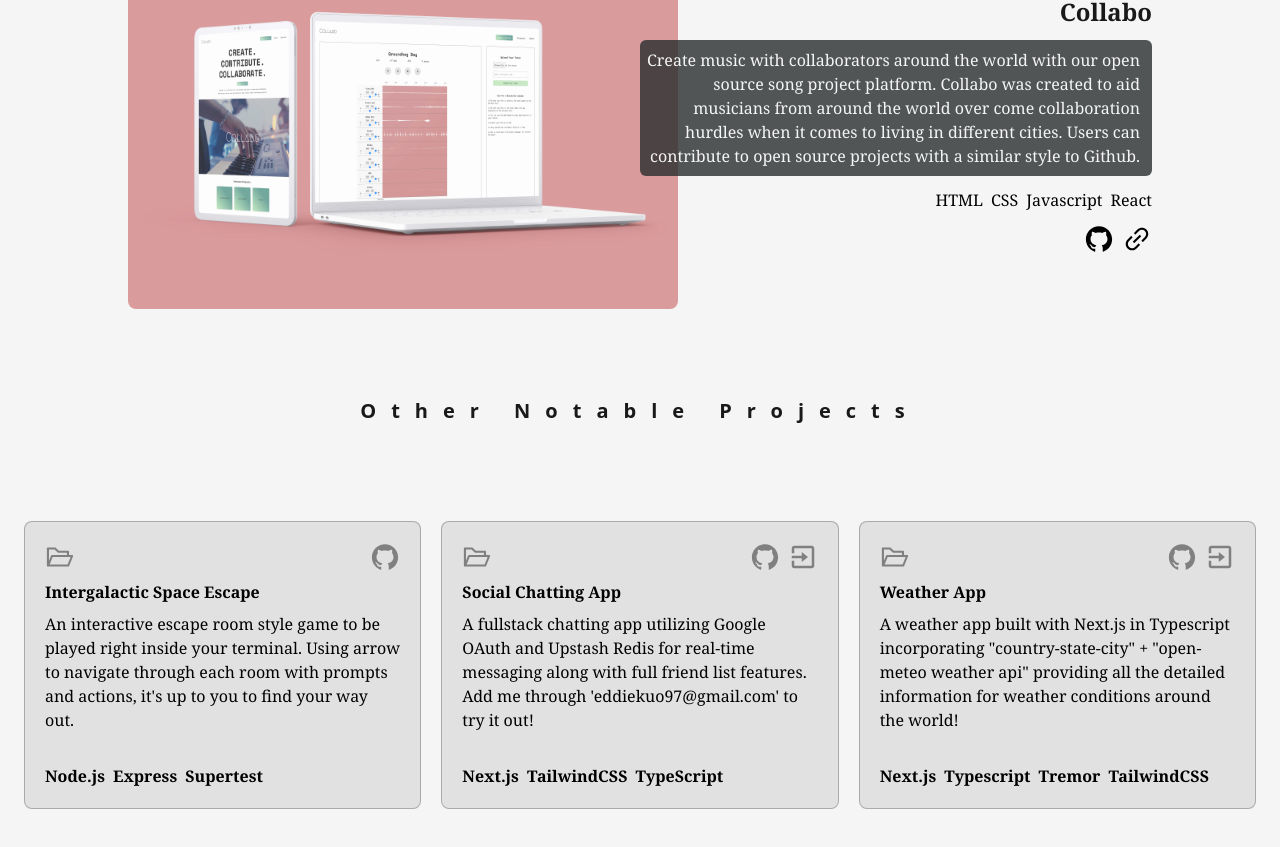
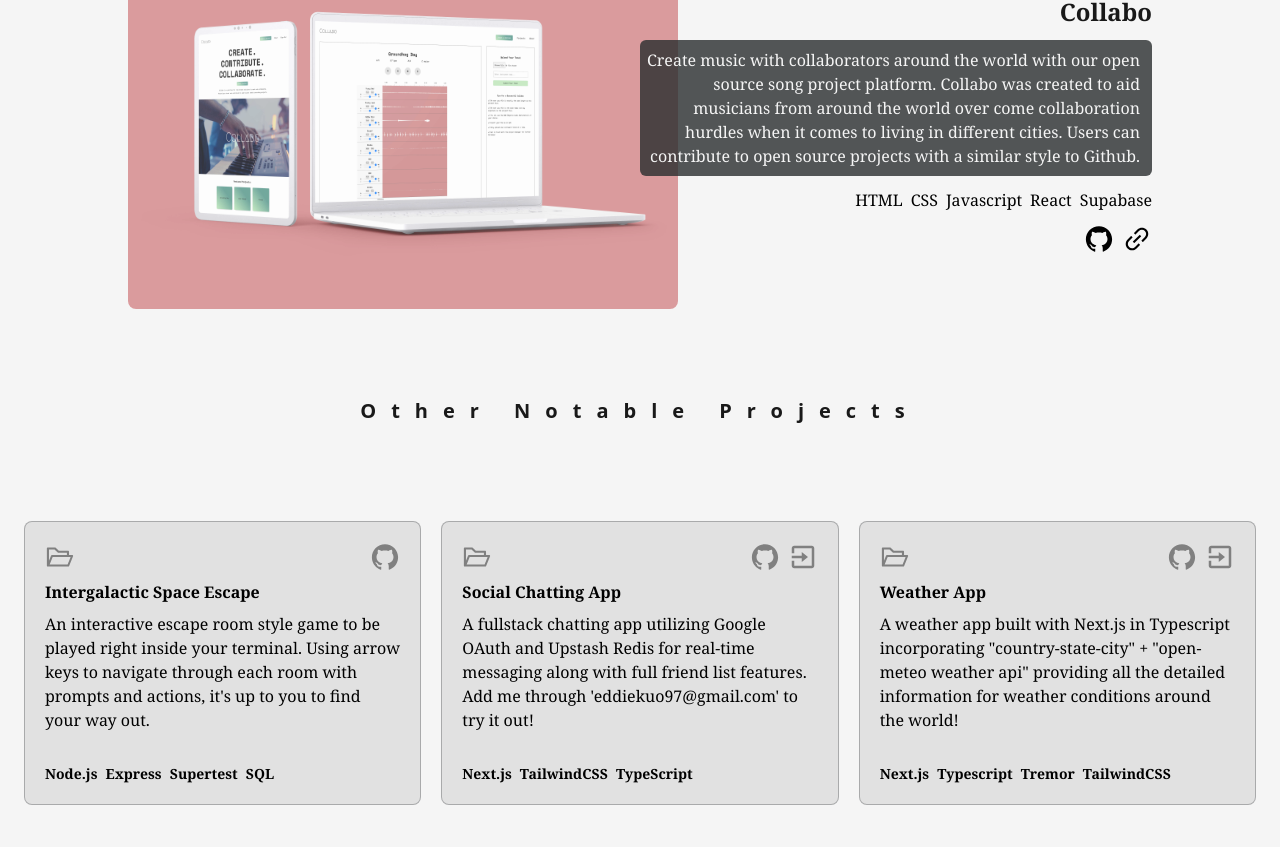
Before and after one commit to Eddie-Kuo/personal-portfolio, a Next.js app: page /projects in a window 1280 px wide. Shown: the part 1219-2066 px from the top of the page. Built offline with nearby package versions, Linux system fonts and the light colour scheme.

Commit message:
edit project description typo + add tech

```diff
--- a/components/AdditionalProjectCard.jsx
+++ b/components/AdditionalProjectCard.jsx
@@ -55,7 +55,7 @@ export default function AdditionalProjectCard({
         </div>
         <h3 className='my-2 font-serif font-bold'>{name}</h3>
         <p className='text-start font-serif h-[50%]'>{description}</p>
-        <ul className='flex flex-row items-start gap-2 mt-8 font-semibold'>
+        <ul className='flex flex-row items-start gap-2 mt-8 font-semibold text-sm '>
           {techStack}
         </ul>
       </div>
--- a/components/ProjectCardThree.jsx
+++ b/components/ProjectCardThree.jsx
@@ -64,6 +64,7 @@ export default function ProjectCardThree() {
             <li>CSS</li>
             <li>Javascript</li>
             <li>React</li>
+            <li>Supabase</li>
           </ul>
           <ul className='flex flex-row gap-2 justify-end font-serif text-md pt-3'>
             <a href='https://github.com/Collabo-Team/collabo' target='_blank'>
--- a/components/utils/additionalProjects.js
+++ b/components/utils/additionalProjects.js
@@ -4,9 +4,9 @@ const additionalProjects = [
   {
     id: 1,
     name: 'Intergalactic Space Escape',
-    description: `An interactive escape room style game to be played right inside your terminal. Using arrow to navigate through each room with prompts and actions, it's up to you to find your way out.`,
+    description: `An interactive escape room style game to be played right inside your terminal. Using arrow keys to navigate through each room with prompts and actions, it's up to you to find your way out.`,
     githubLink: 'https://github.com/Eddie-Kuo/intergalactic-space-escape',
-    tech: ['Node.js', 'Express', 'Supertest'],
+    tech: ['Node.js', 'Express', 'Supertest', 'SQL'],
   },
   {
     id: 2,
```
